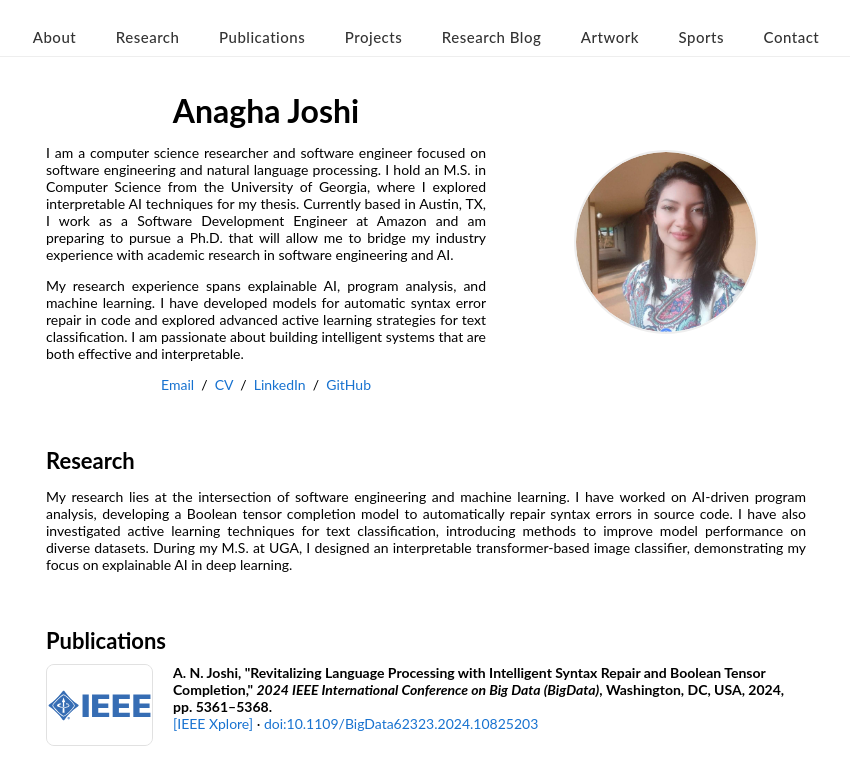
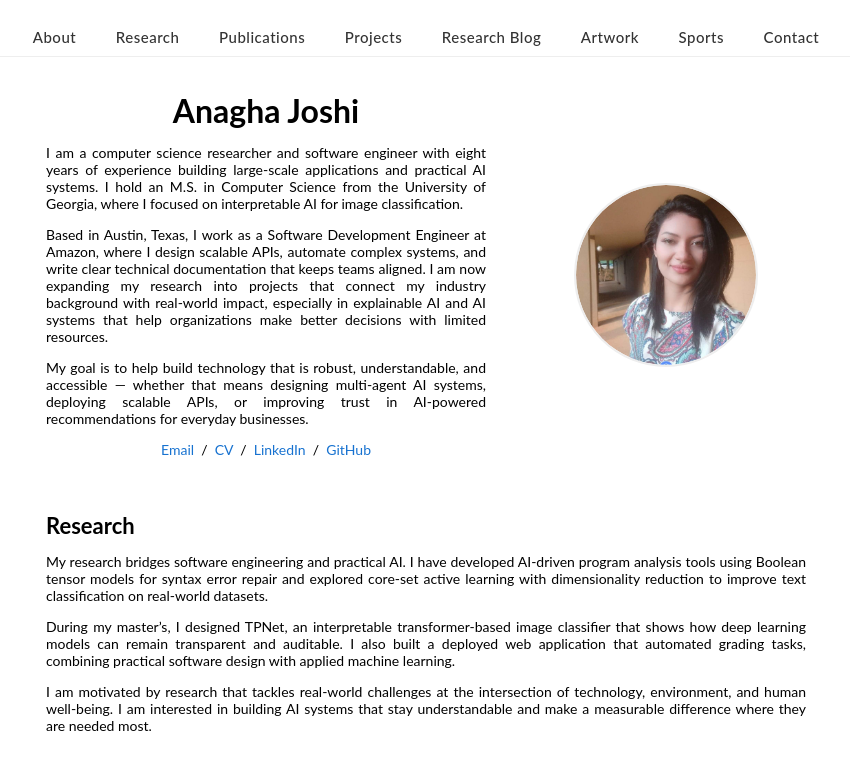
Before and after one commit to anaghajoshi111/anaghajoshi111.github.io, a plain HTML site: page index.html in a window 1280 px wide. Shown: the top 771 px of the page, without its empty margins (214-1064 px from the left). Drawn offline with Linux system fonts and the light colour scheme.

Commit message:
updated index and CV

```diff
--- a/index.html
+++ b/index.html
@@ -32,14 +32,17 @@
         <name>Anagha Joshi</name>
       </p>
       <p style="text-align:justify;">
-        I am a computer science researcher and software engineer focused on software engineering and natural language processing. I hold an M.S. in Computer Science from the University of Georgia, where I explored interpretable AI techniques for my thesis. Currently based in Austin, TX, I work as a Software Development Engineer at Amazon and am preparing to pursue a Ph.D. that will allow me to bridge my industry experience with academic research in software engineering and AI.
+        I am a computer science researcher and software engineer with eight years of experience building large-scale applications and practical AI systems. I hold an M.S. in Computer Science from the University of Georgia, where I focused on interpretable AI for image classification.
       </p>
       <p style="text-align:justify;">
-        My research experience spans explainable AI, program analysis, and machine learning. I have developed models for automatic syntax error repair in code and explored advanced active learning strategies for text classification. I am passionate about building intelligent systems that are both effective and interpretable.
+        Based in Austin, Texas, I work as a Software Development Engineer at Amazon, where I design scalable APIs, automate complex systems, and write clear technical documentation that keeps teams aligned. I am now expanding my research into projects that connect my industry background with real-world impact, especially in explainable AI and AI systems that help organizations make better decisions with limited resources.
+      </p>
+      <p style="text-align:justify;">
+        My goal is to help build technology that is robust, understandable, and accessible — whether that means designing multi-agent AI systems, deploying scalable APIs, or improving trust in AI-powered recommendations for everyday businesses.
       </p>
       <p style="text-align:center;">
         <a href="mailto:anaghaj489@gmail.com">Email</a> &nbsp;/&nbsp;
-        <a href="data/AnaghaJoshi_CV.pdf">CV</a> &nbsp;/&nbsp;
+        <a href="data/AnaghaJoshi_CV_omd.pdf">CV</a> &nbsp;/&nbsp;
         <a href="https://www.linkedin.com/in/anaghanjoshi">LinkedIn</a> &nbsp;/&nbsp;
         <a href="https://github.com/anaghajoshi111">GitHub</a>
       </p>
@@ -60,7 +63,13 @@
     <td style="padding:20px; vertical-align:middle;">
       <heading>Research</heading>
       <p style="text-align:justify;">
-        My research lies at the intersection of software engineering and machine learning. I have worked on AI-driven program analysis, developing a Boolean tensor completion model to automatically repair syntax errors in source code. I have also investigated active learning techniques for text classification, introducing methods to improve model performance on diverse datasets. During my M.S. at UGA, I designed an interpretable transformer-based image classifier, demonstrating my focus on explainable AI in deep learning.
+        My research bridges software engineering and practical AI. I have developed AI-driven program analysis tools using Boolean tensor models for syntax error repair and explored core-set active learning with dimensionality reduction to improve text classification on real-world datasets.
+      </p>
+      <p style="text-align:justify;">
+      During my master’s, I designed TPNet, an interpretable transformer-based image classifier that shows how deep learning models can remain transparent and auditable. I also built a deployed web application that automated grading tasks, combining practical software design with applied machine learning.
+      </p>
+      <p style="text-align:justify;">
+      I am motivated by research that tackles real-world challenges at the intersection of technology, environment, and human well-being. I am interested in building AI systems that stay understandable and make a measurable difference where they are needed most.
       </p>
     </td>
   </tr>
```
Also changed, not shown: 1 other file.
